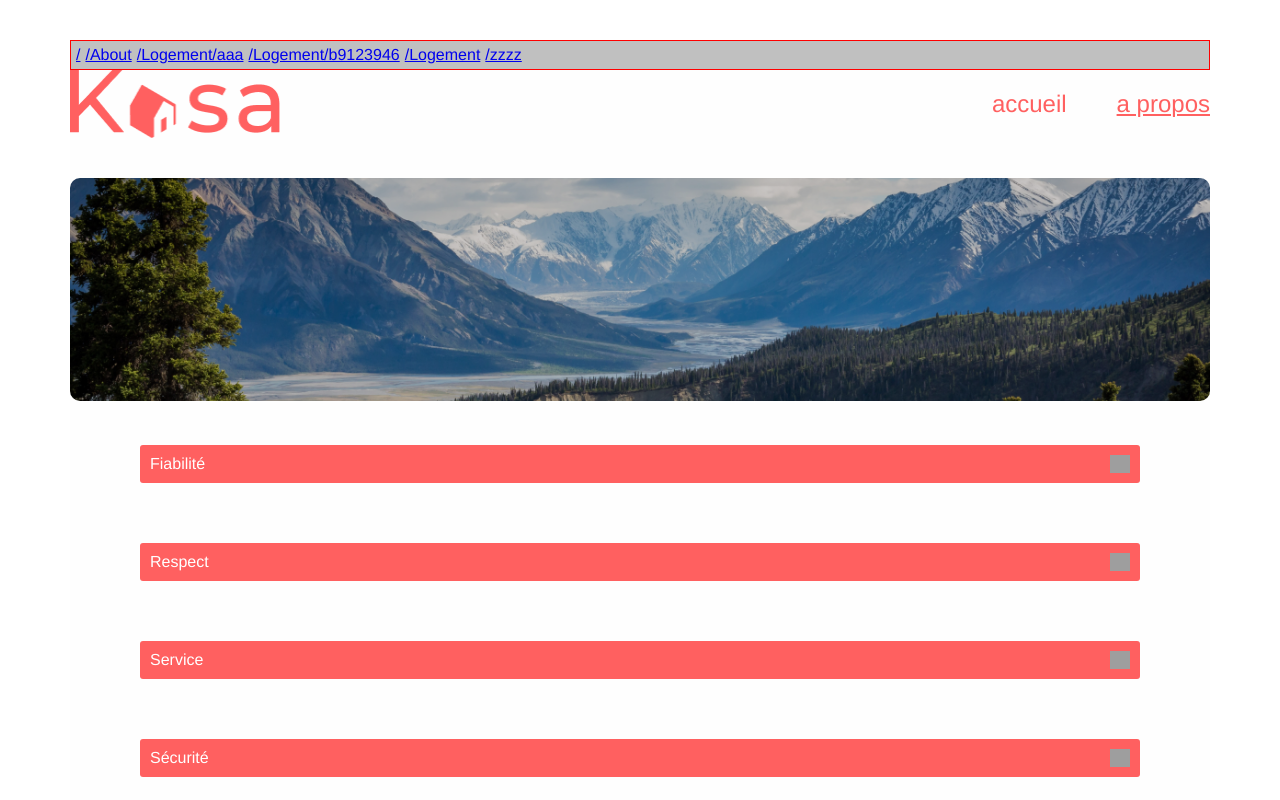
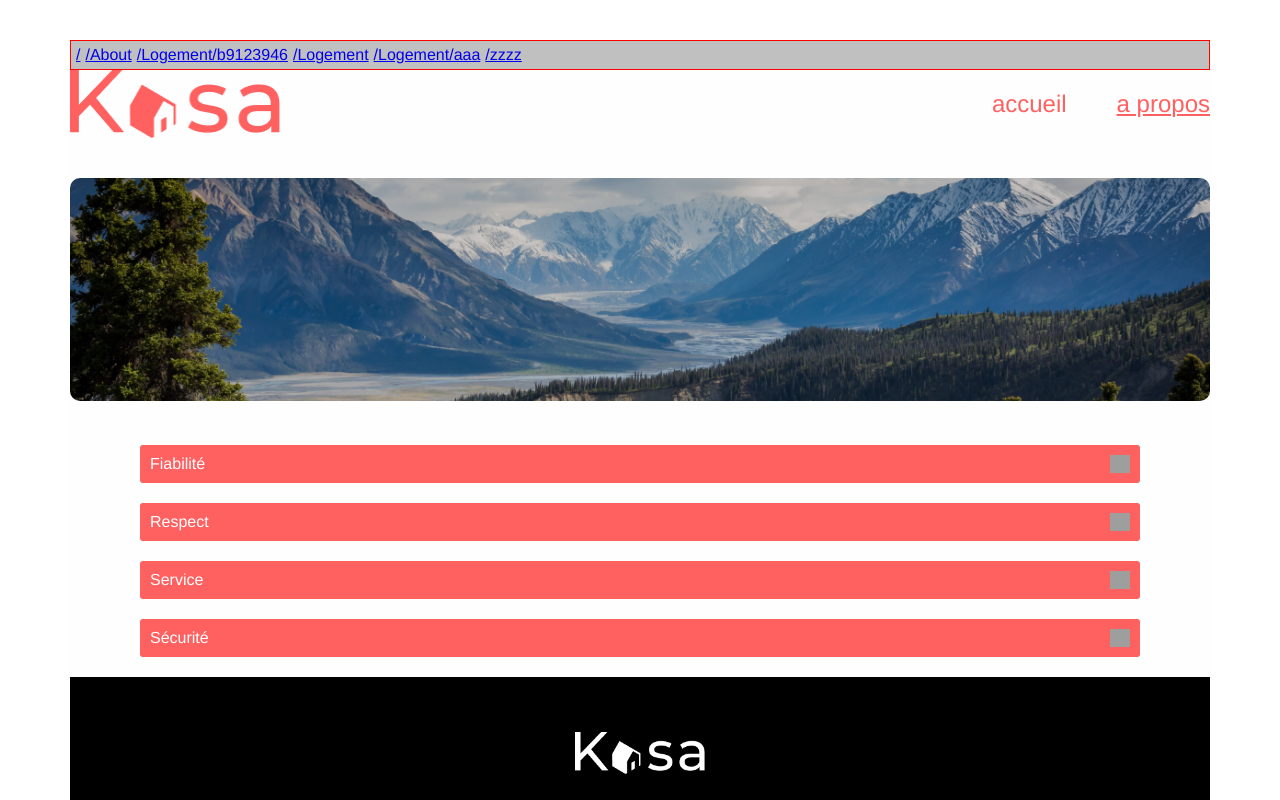
Before and after one commit to Siyanne/kasa_location_immobiliere, a React (Vite) app: page /About in a window 1280 px wide. Shown: the top 800 px of the page. Built offline with nearby package versions, Linux system fonts and the light colour scheme; grey boxes are pictures that could not be loaded.

Commit message:
projet 100%

```diff
--- a/src/Components/Collapse.jsx
+++ b/src/Components/Collapse.jsx
@@ -1,31 +1,41 @@
-import { useState } from "react";
+import { useEffect, useRef, useState } from "react";
 import "./Collapse.scss";
 import arrow_upward from "../assets/arrow_upward_collapse.png";
+function useGetHeight() {
+  const contentRef = useRef();
+  const [height, setHeight] = useState("0px");
+  useEffect(() => {
+    if (contentRef.current) setHeight(contentRef.current.clientHeight + "px");
+  });
+  return [contentRef, height];
+}
+export default function Collapse({ title, children }) {
+  const [contentRef, height] = useGetHeight();
+  const [open, setOpen] = useState(false);
 
-export default function Collapse({ title, children }) {
-  const [open, setOpen] = useState(false);
-  const [rotate, setRotate] = useState(false);
   const toggleOpen = () => {
     setOpen((open) => !open);
-    setRotate((rotate) => !rotate);
   };
 
   return (
     <>
       <div
         className={`Collapse ${open ? "Collapse--open" : "Collapse--closed"}`}
+        style={{ "--height": height }}
       >
         <div onClick={toggleOpen} className="Collapse__title">
           {title}
           <img
-            className={`Collapse__arrow ${
-              rotate ? "Collapse__arrow--rotate" : ""
-            }`}
+            className={`Collapse__arrow `}
             src={arrow_upward}
             alt="flèche haut"
           />
         </div>
-        <div className="Collapse__content">{children}</div>
+        <div className="Collapse__wrapper">
+          <div className="Collapse__content" ref={contentRef}>
+            {children}
+          </div>
+        </div>
       </div>
     </>
   );
--- a/src/Components/Collapse.scss
+++ b/src/Components/Collapse.scss
@@ -1,5 +1,7 @@
 .Collapse {
   border-radius: 3px;
+  background-color: #f7f7f7;
+  margin-bottom: 20px;
   &__title {
     background-color: hsl(0deg 100% 68.82%);
     color: #ffff;
@@ -8,36 +10,31 @@
     border-radius: 3px;
     padding: 10px;
   }
+  &__wrapper {
+    overflow: hidden;
+    max-height: var(--height);
+    transition: max-height 0.3s linear;
+  }
+  &--closed &__wrapper {
+    max-height: 0px;
+  }
   &__content {
-    background-color: #f7f7f7;
-    margin: 20px 10px;
     color: hsl(0deg 100% 68.82%);
     overflow: hidden;
+    padding: 15px;
   }
-  &--closed &__content {
-    height: 0;
-    margin: 20px;
-    @media screen and (min-width: 1024px) {
-      margin: 30px;
-    }
-  }
-  &--open {
-    margin-bottom: 10px;
-    background-color: #f7f7f7;
-  }
+
   &__About_Collapses {
     @media screen and (min-width: 1024px) {
       margin: 0px 70px;
     }
   }
-  &__bienvaillance {
-    padding: 0px 0px 20px;
-  }
+
   &__arrow {
     width: 20px;
     transition: transform 0.5s;
-    &--rotate {
-      transform: rotate(180deg);
-    }
+  }
+  &--open &__arrow {
+    transform: rotate(-180deg);
   }
 }
--- a/src/Components/DevNavbar.jsx
+++ b/src/Components/DevNavbar.jsx
@@ -6,9 +6,9 @@ export default function DevNavbar() {
     <div className="DevNavBar">
       <NavLink to="/">/</NavLink>
       <NavLink to="/About">/About</NavLink>
-      <NavLink to="/Logement/aaa">/Logement/aaa</NavLink>
       <NavLink to="/Logement/b9123946">/Logement/b9123946</NavLink>
       <NavLink to="/Logement">/Logement</NavLink>
+      <NavLink to="/Logement/aaa">/Logement/aaa</NavLink>
       <NavLink to="/zzzz">/zzzz</NavLink>
     </div>
   );
--- a/src/Components/Logements.scss
+++ b/src/Components/Logements.scss
@@ -63,6 +63,7 @@
     bottom: 0;
     padding: 20px;
     font-size: 18px;
-    width: 300px;
+    padding-top: 40px;
+    background: linear-gradient(transparent, #00000077);
   }
 }
--- a/src/Pages/Logement.jsx
+++ b/src/Pages/Logement.jsx
@@ -7,9 +7,12 @@ import Carrousel from "../Components/Carrousel.jsx";
 import Rating from "../Components/Rating.jsx";
 import "./Logement.scss";
 import Columns from "../Components/Columns.jsx";
+import Error404 from "./Error404.jsx";
 export default function Logement() {
   const { id } = useParams();
   const logement = logements.find((logement) => logement.id === id);
+  if (!logement) return <Error404 />;
+  console.log(logement);
 
   return (
     <>
@@ -26,9 +29,9 @@ export default function Logement() {
               <p className="Logement__location">{logement.location}</p>
               <div className="Logement__tags">
                 {logement.tags.map((tag, index) => (
-                  <a href="#" className="Logement__tag " key={index}>
+                  <span className="Logement__tag" key={index}>
                     {tag}
-                  </a>
+                  </span>
                 ))}
               </div>
             </div>
--- a/src/Router.jsx
+++ b/src/Router.jsx
@@ -10,7 +10,7 @@ export default function App() {
       <Route path="/" element={<Home />} />
       <Route path="/About" element={<About />} />
       <Route path="/Logement/:id" element={<Logement />} />
-      <Route path="*" element={<Error404 />} />
+      <Route path="/*" element={<Error404 />} />
     </Routes>
   );
 }
```
